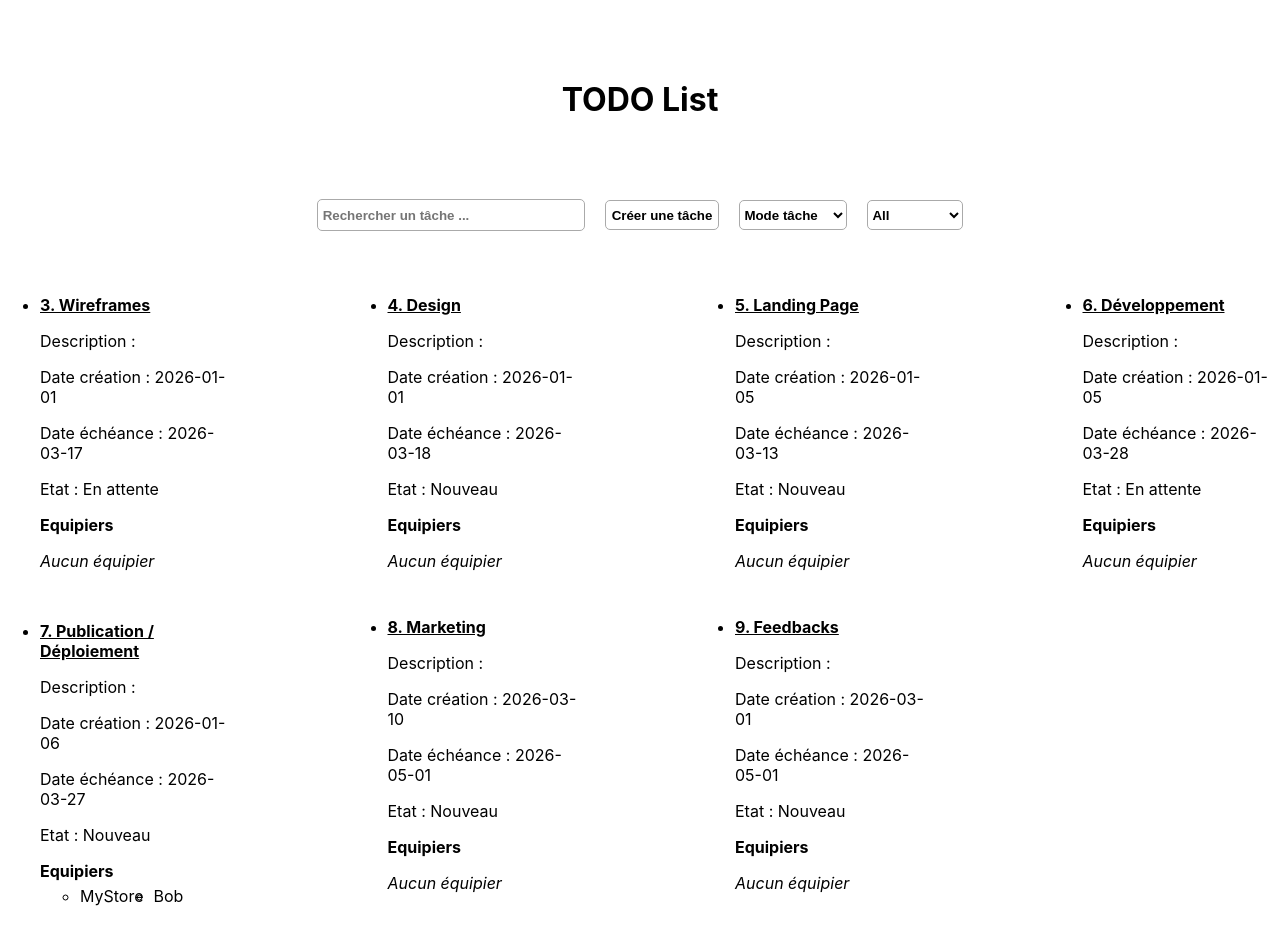
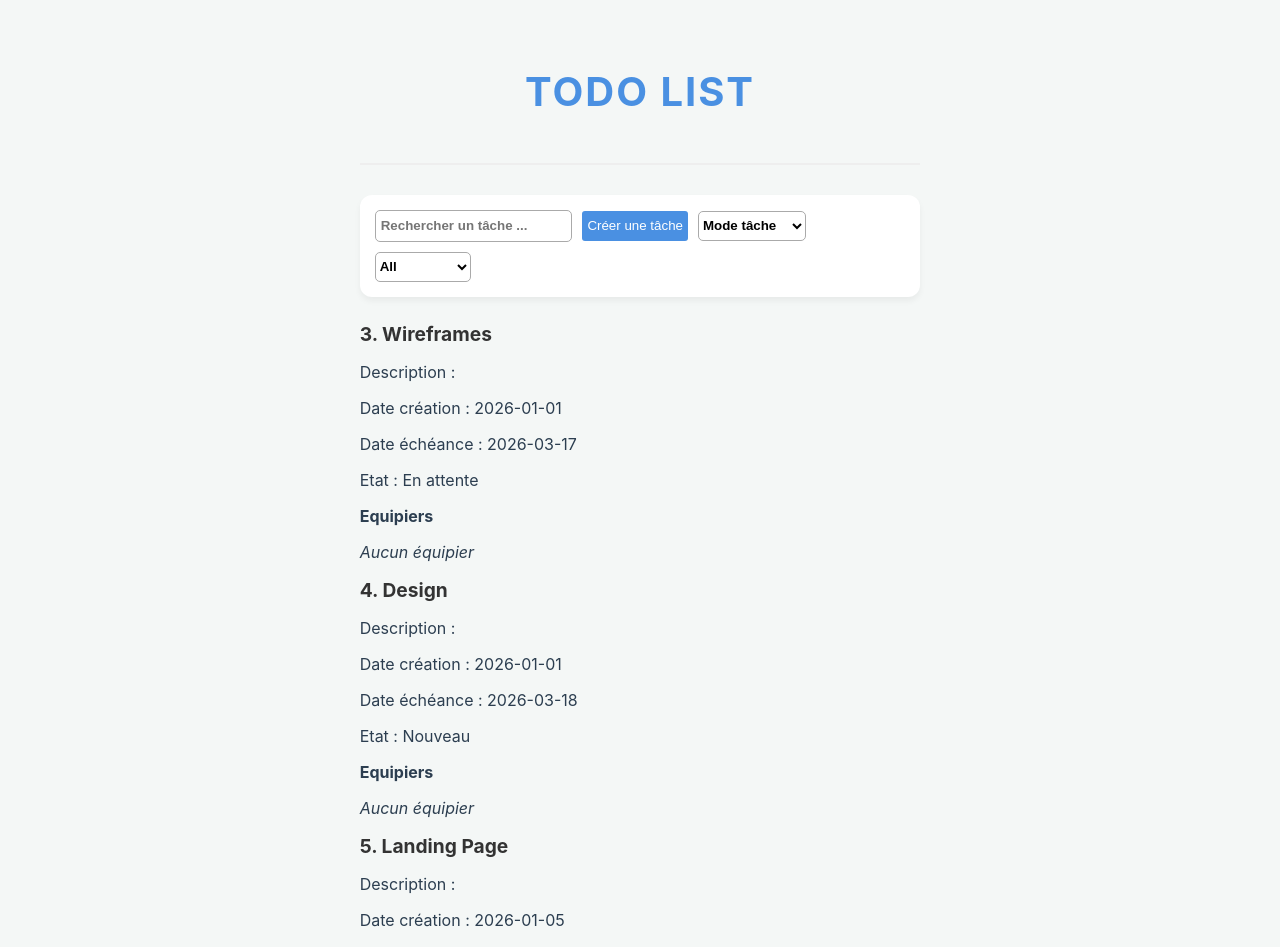
Before and after one commit to AHAMED-Nasser/ToDo_React, a React (Create React App) app in the folder app/: page / in a window 1280 px wide. Shown: the top 947 px of the page. Before the commit the page ends 925 px from the top, so only its background shows below. Built offline with nearby package versions, Linux system fonts and the light colour scheme.

Commit message:
visuelle: changement visuelle avec css

```diff
--- a/app/src/App.css
+++ b/app/src/App.css
@@ -1,6 +1,20 @@
+.App {
+    max-width: 800px;
+    margin: 0 auto;
+    padding: 20px;
+    min-height: 100vh;
+}
+
+.App-header {
+    text-align: center;
+    padding: 20px 0;
+    border-bottom: 2px solid #eee;
+    margin-bottom: 30px;
+}
+
 .home-title {
-    display: flex;
-    justify-content: center;
-    align-items: center;
-    margin: 80px 0;
+    font-size: 2.5rem;
+    color: var(--primary);
+    text-transform: uppercase;
+    letter-spacing: 2px;
 }
--- a/app/src/components/AddTask/AddTask.css
+++ b/app/src/components/AddTask/AddTask.css
@@ -1,13 +1,15 @@
 button {
-    background-color: white;
+    background: var(--primary);
+    border: none;
+    color: white;
+    cursor: pointer;
+    transition: opacity 0.2s;
     height: 30px;
-    border-radius: 5px;
-    border: solid 1px #aaaaaa;
-    cursor: pointer;
-    font-weight: bold;
+    border-radius: 3px;
+    padding: 0 5px;
 }
 
-button:hover {
-    background-color: #eeeeee;
-    color: black;
-}
+/*button:hover {*/
+/*    background-color: #eeeeee;*/
+/*    color: black;*/
+/*}*/
--- a/app/src/components/SearchBar/SearchBar.css
+++ b/app/src/components/SearchBar/SearchBar.css
@@ -1,6 +1,6 @@
 input {
     border-radius: 5px;
-    width: 20%;
+    width: 35%;
     height: 30px;
     border: solid 1px #aaaaaa;
     padding: 0 5px;
--- a/app/src/components/TaskFilter/TaskFilter.js
+++ b/app/src/components/TaskFilter/TaskFilter.js
@@ -1,4 +1,4 @@
-import '../TaskList/TaskFilter.css'
+import './TaskFilter.css'
 
 export function TaskFilter() {
     return (
--- a/app/src/components/TaskList/TaskList.css
+++ b/app/src/components/TaskList/TaskList.css
@@ -1,19 +1,47 @@
 ul {
-    display: grid;
-    justify-content: center;
-    align-items: center;
-    grid-template-columns: repeat(4, 1fr);
-    gap: 30px 150px;
+    list-style: none;
+    padding: 0;
+}
+
+.TaskList-container li {
+    background: var(--card-bg);
+    margin-bottom: 15px;
+    padding: 20px;
+    border-radius: 12px;
+    box-shadow: 0 2px 10px rgba(0,0,0,0.05);
+    border-left: 5px solid var(--primary); /* Bordure colorée par défaut */
+    transition: transform 0.2s;
+}
+
+.TaskList-container li:hover {
+    transform: translateY(-2px);
 }
 
 .title-task {
-    text-decoration: underline;
+    font-size: 1.2rem;
+    display: block;
+    margin-bottom: 10px;
+    color: #333;
+}
+
+.TaskList-container p {
+    margin: 5px 0;
+    font-size: 0.9rem;
+    color: #666;
 }
 
 .team-list {
-    display: grid;
-    grid-template-columns: repeat(3, 1fr);
-    align-items: start;
+    display: flex;
     gap: 10px;
-    margin-top: 5px;
+    margin-top: 10px;
 }
+
+.team-list li {
+    background: #eee;
+    padding: 4px 10px;
+    border-radius: 20px;
+    font-size: 0.8rem;
+    border: none; /* Reset du style de la carte parent */
+    box-shadow: none;
+    margin-bottom: 0;
+}
--- a/app/src/components/UtilityBar/UtilityBar.css
+++ b/app/src/components/UtilityBar/UtilityBar.css
@@ -1,8 +1,34 @@
-.utility-bar div {
+.utility-bar {
+    background: var(--card-bg);
+    padding: 15px;
+    border-radius: 12px;
+    box-shadow: 0 4px 6px rgba(0,0,0,0.05);
+    margin-bottom: 25px;
+}
+
+.utility-bar > div {
     display: flex;
-    justify-content: center;
+    gap: 10px;
     align-items: center;
-    gap: 20px;
+    flex-wrap: wrap;
+}
 
-    margin: 5% 0;
+/* Style pour les inputs et boutons génériques dans la barre */
+/*.utility-bar input, .utility-bar button {*/
+/*    padding: 10px 15px;*/
+/*    border: 1px solid #ddd;*/
+/*    border-radius: 8px;*/
+/*    outline: none;*/
+/*}*/
+
+/*.utility-bar button {*/
+/*    background: var(--primary);*/
+/*    border: none;*/
+/*    color: white;*/
+/*    cursor: pointer;*/
+/*    transition: opacity 0.2s;*/
+/*}*/
+
+.utility-bar button:hover {
+    opacity: 0.8;
 }
--- a/app/src/index.css
+++ b/app/src/index.css
@@ -1,13 +1,26 @@
+:root {
+    --primary: #4a90e2;
+    --bg-app: #f4f7f6;
+    --card-bg: #ffffff;
+    --text-main: #2c3e50;
+    --status-nouveau: #3498db;
+    --status-attente: #f1c40f;
+    --status-reussi: #2ecc71;
+    --status-abandon: #e74c3c;
+}
+
 body {
     display: flex;
     justify-content: center;
     align-items: center;
-  margin: 0;
-  font-family: -apple-system, BlinkMacSystemFont, 'Segoe UI', 'Roboto', 'Oxygen',
+    margin: 0;
+    background-color: var(--bg-app);
+    color: var(--text-main);
+    font-family: -apple-system, BlinkMacSystemFont, 'Segoe UI', 'Roboto', 'Oxygen',
     'Ubuntu', 'Cantarell', 'Fira Sans', 'Droid Sans', 'Helvetica Neue',
     sans-serif;
-  -webkit-font-smoothing: antialiased;
-  -moz-osx-font-smoothing: grayscale;
+    -webkit-font-smoothing: antialiased;
+    -moz-osx-font-smoothing: grayscale;
 }
 
 code {
```
Also changed, not shown: app/src/components/TaskFilter/TaskFilter.css (renamed from app/src/components/TaskList/TaskFilter.css).
